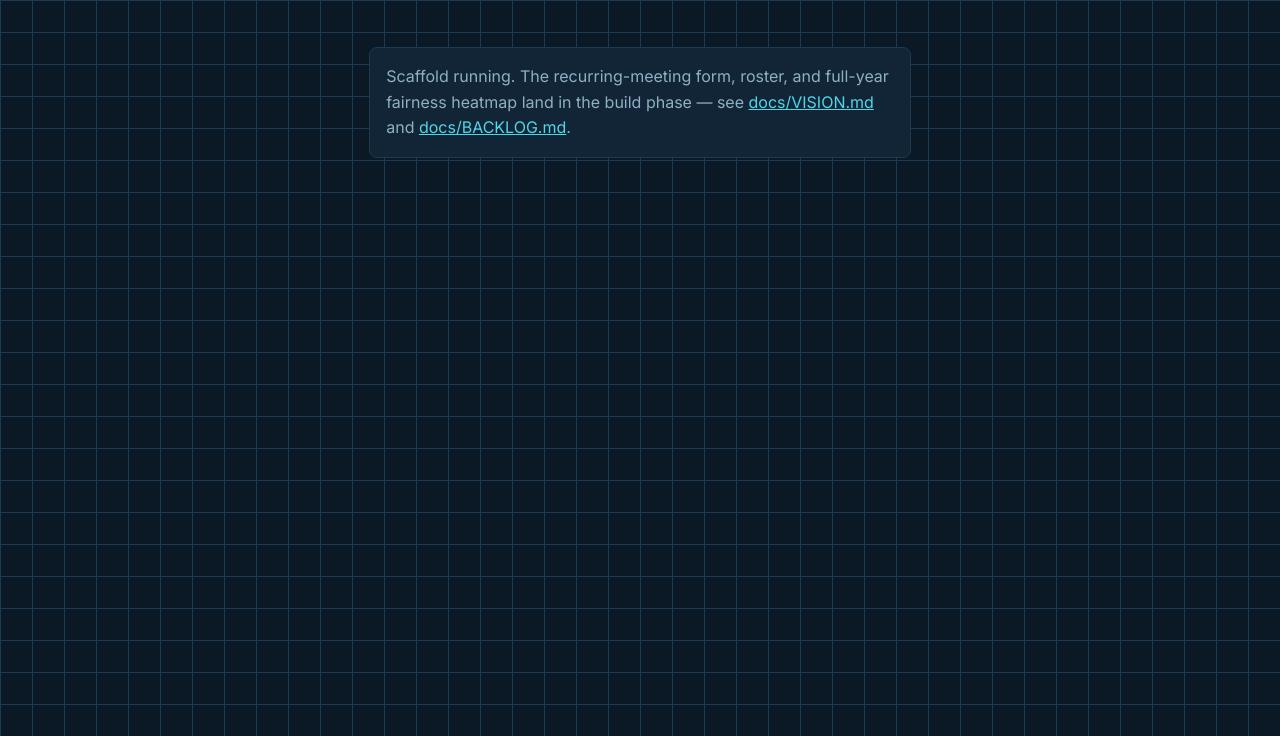
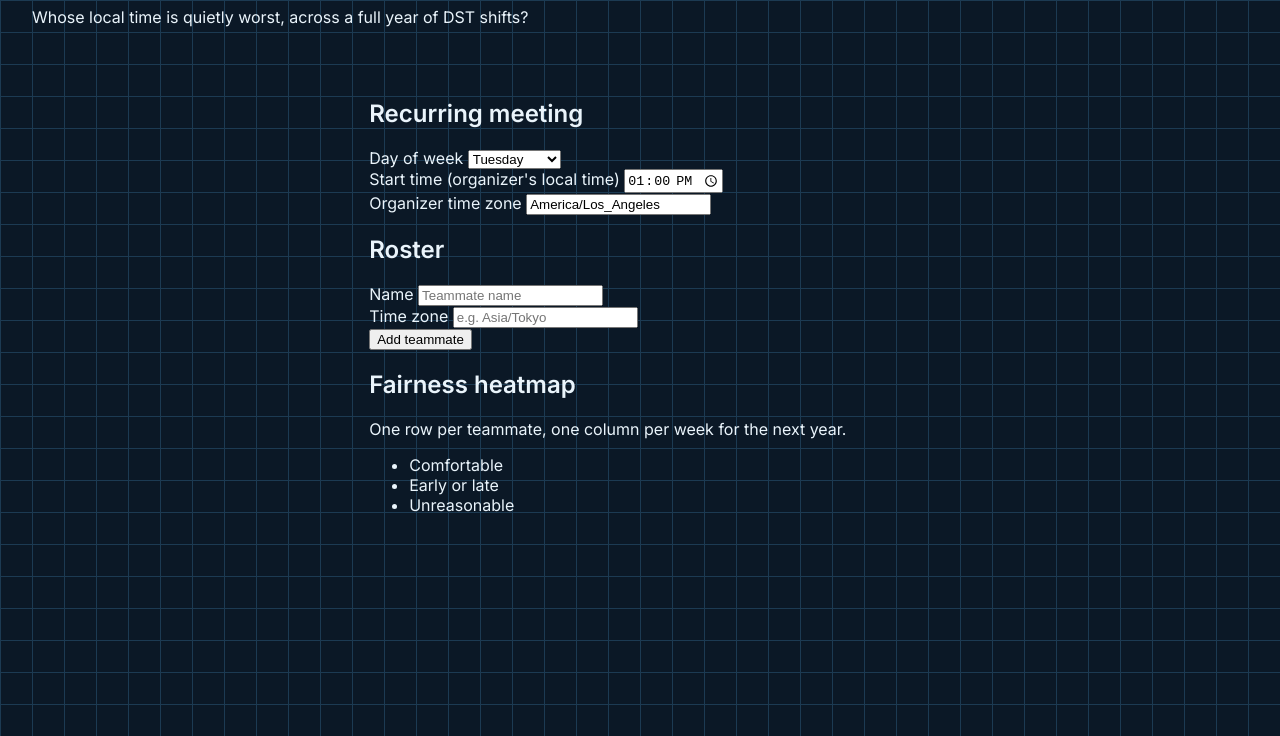
Before and after one commit to ctkrug/fair-hours, a website with bundled scripts: page site/index.html in a window 1280 px wide. Shown: the part 64-800 px from the top of the page. Built offline with nearby package versions, Linux system fonts and the light colour scheme.

Commit message:
feat(site): rebuild page layout around form, roster, and heatmap
Replaces the scaffold placeholder with the real layout from DESIGN.md:
a left rail (meeting form + roster editor) beside the heatmap card as
the hero, plus a legend. Markup only in this commit; wiring and styling
follow.

```diff
--- a/site/index.html
+++ b/site/index.html
@@ -5,6 +5,7 @@
   <meta name="viewport" content="width=device-width, initial-scale=1.0" />
   <title>Fair Hours — find the meeting time nobody notices is unfair</title>
   <meta name="description" content="Paste a recurring meeting and your team's time zones to see whose local time quietly turns unfair across a full year of DST shifts." />
+  <base href="./" />
   <link rel="icon" href="favicon.svg" type="image/svg+xml" />
   <link rel="preconnect" href="https://fonts.googleapis.com" />
   <link rel="preconnect" href="https://fonts.gstatic.com" crossorigin />
@@ -14,15 +15,68 @@
 <body>
   <header class="site-header">
     <span class="wordmark">Fair<span class="wordmark-accent">Hours</span></span>
+    <p class="tagline">Whose local time is quietly worst, across a full year of DST shifts?</p>
   </header>
 
-  <main>
-    <p class="scaffold-note">
-      Scaffold running. The recurring-meeting form, roster, and full-year
-      fairness heatmap land in the build phase — see
-      <a href="../docs/VISION.md">docs/VISION.md</a> and
-      <a href="../docs/BACKLOG.md">docs/BACKLOG.md</a>.
-    </p>
+  <main class="layout">
+    <div class="rail">
+      <section class="panel" aria-labelledby="meeting-heading">
+        <h2 id="meeting-heading">Recurring meeting</h2>
+        <form id="meeting-form" novalidate>
+          <div class="field">
+            <label for="meeting-day">Day of week</label>
+            <select id="meeting-day" name="dayOfWeek">
+              <option value="0">Sunday</option>
+              <option value="1">Monday</option>
+              <option value="2" selected>Tuesday</option>
+              <option value="3">Wednesday</option>
+              <option value="4">Thursday</option>
+              <option value="5">Friday</option>
+              <option value="6">Saturday</option>
+            </select>
+          </div>
+          <div class="field">
+            <label for="meeting-time">Start time (organizer's local time)</label>
+            <input type="time" id="meeting-time" name="time" value="13:00" step="60" />
+          </div>
+          <div class="field">
+            <label for="meeting-tz">Organizer time zone</label>
+            <input type="text" id="meeting-tz" name="timeZone" value="America/Los_Angeles"
+                   placeholder="e.g. America/Los_Angeles" autocomplete="off"
+                   aria-describedby="meeting-tz-error" />
+          </div>
+          <p id="meeting-tz-error" class="field-error" role="alert"></p>
+        </form>
+      </section>
+
+      <section class="panel" aria-labelledby="roster-heading">
+        <h2 id="roster-heading">Roster</h2>
+        <ul id="roster-list" class="roster-list"></ul>
+        <form id="roster-add-form" novalidate>
+          <div class="field">
+            <label for="roster-name">Name</label>
+            <input type="text" id="roster-name" name="name" placeholder="Teammate name" autocomplete="off" />
+          </div>
+          <div class="field">
+            <label for="roster-tz">Time zone</label>
+            <input type="text" id="roster-tz" name="timeZone" placeholder="e.g. Asia/Tokyo" autocomplete="off" />
+          </div>
+          <button type="submit" class="btn btn-accent">Add teammate</button>
+          <p id="roster-error" class="field-error" role="alert"></p>
+        </form>
+      </section>
+    </div>
+
+    <section class="panel heatmap-card" aria-labelledby="heatmap-heading">
+      <h2 id="heatmap-heading">Fairness heatmap</h2>
+      <p class="heatmap-subhead">One row per teammate, one column per week for the next year.</p>
+      <div id="heatmap" class="heatmap" aria-live="polite"></div>
+      <ul class="heatmap-legend">
+        <li><span class="legend-swatch cell-comfortable"></span> Comfortable</li>
+        <li><span class="legend-swatch cell-early-or-late"></span> Early or late</li>
+        <li><span class="legend-swatch cell-unreasonable"></span> Unreasonable</li>
+      </ul>
+    </section>
   </main>
 
   <script type="module" src="js/main.js"></script>
```
